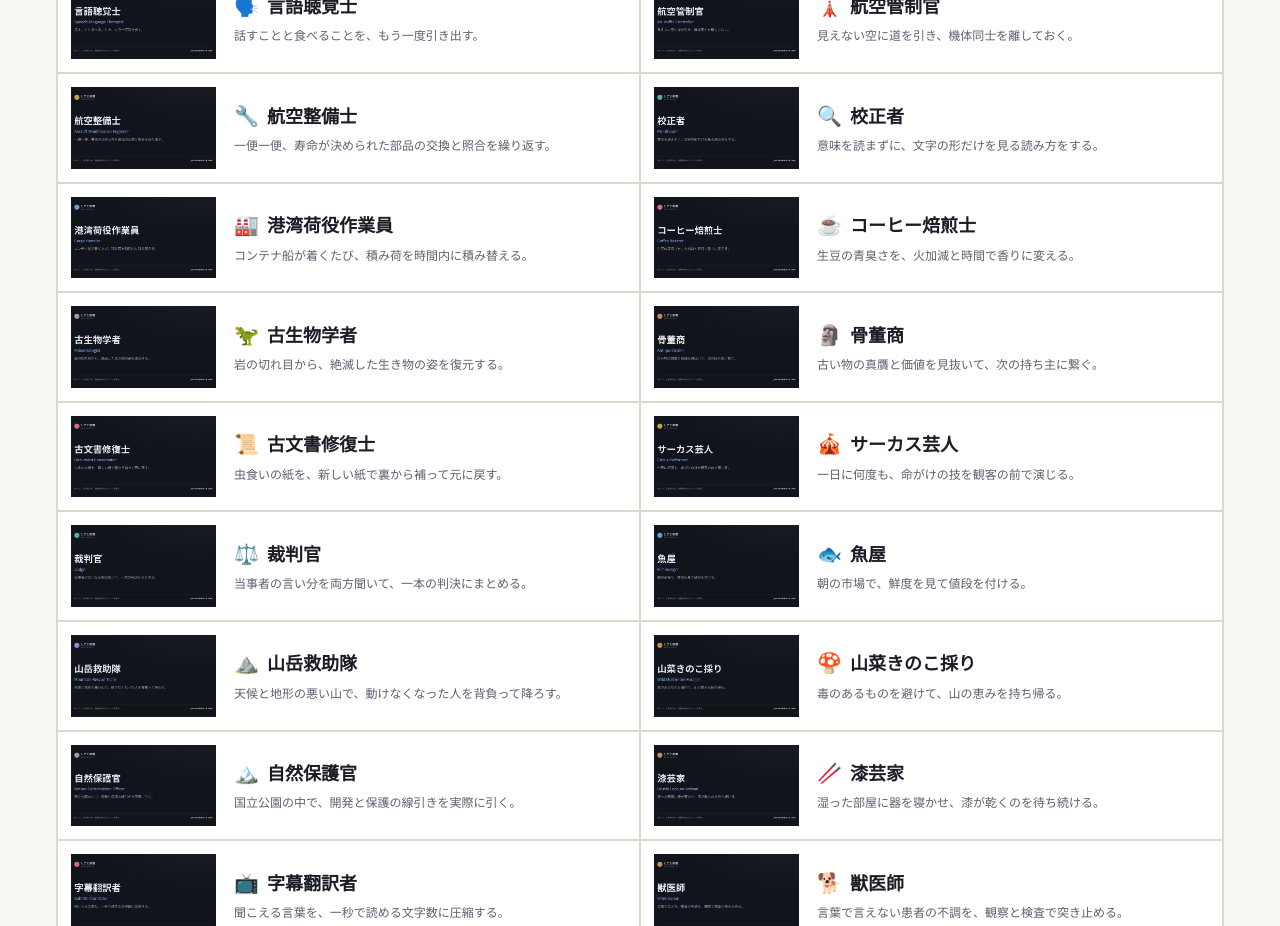
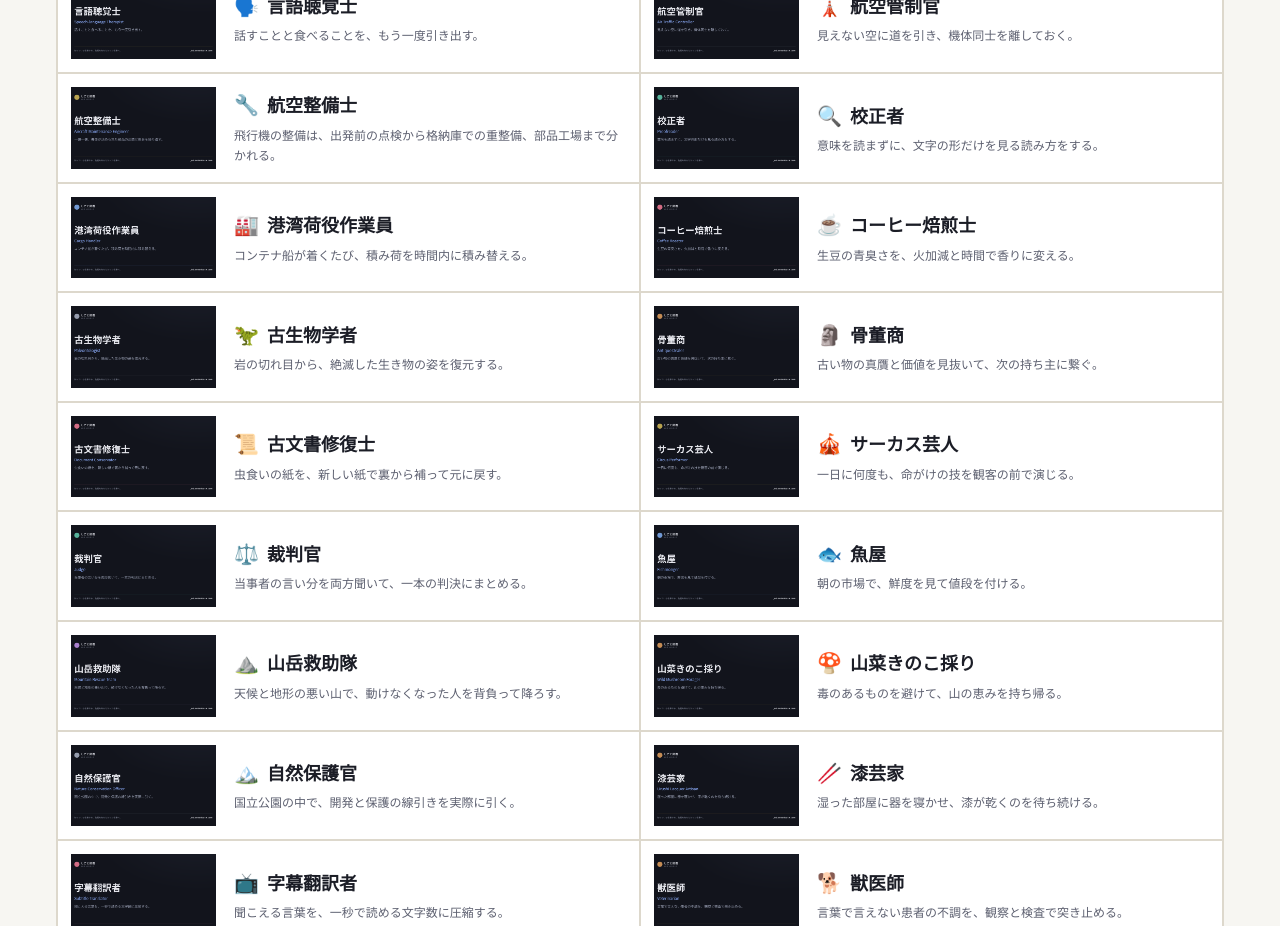
Before and after one commit to nomuonji/job-world, a Next.js app: page /jobs in a window 1280 px wide. Shown: the part 3100-4026 px from the top of the page. Built offline with nearby package versions, Linux system fonts and the light colour scheme.

Commit message:
[CF-Pages-Skip] Rewrite aircraft maintenance job by work area and verified license scope

```diff
--- a/src/app/jobs/[slug]/page.tsx
+++ b/src/app/jobs/[slug]/page.tsx
@@ -18,6 +18,25 @@ import { FromNote } from "@/components/FromNote";
 import { Trail } from "@/components/Trail";
 import { RARITY_LABEL, FAMILIARITY_LABEL } from "@/lib/labels";
 import { shikakuLinkForJob } from "@/lib/shikaku";
+
+/** Structured paragraphs are opt-in via 【section】 markers in a job's existing text. */
+function JobNarrative({ text }: { text: string }) {
+  return (
+    <div className="mt-3 space-y-3">
+      {text.split(/\n{2,}/).map((paragraph, index) => {
+        const section = paragraph.match(/^【([^】]+)】([\s\S]*)$/);
+        return section ? (
+          <section key={index}>
+            <h3 className="font-semibold">{section[1]}</h3>
+            <p className="mt-1 whitespace-pre-line">{section[2]}</p>
+          </section>
+        ) : (
+          <p key={index} className="whitespace-pre-line">{paragraph}</p>
+        );
+      })}
+    </div>
+  );
+}
 
 export function generateStaticParams() {
   return getAllJobs().map((job) => ({ slug: job.slug }));
@@ -186,14 +205,14 @@ export default async function JobPage({
 
       <section className="mt-8">
         <h2 className="text-xl font-bold">どんな仕事か</h2>
-        <p className="mt-3">{job.descriptionJa}</p>
-        {job.aDayJa && <p className="mt-3">{job.aDayJa}</p>}
+        <JobNarrative text={job.descriptionJa} />
+        {job.aDayJa && <JobNarrative text={job.aDayJa} />}
       </section>
 
       {job.howToBecomeJa && (
         <section className="mt-8">
           <h2 className="text-xl font-bold">どうやってなるか</h2>
-          <div className="mt-3 whitespace-pre-line">{job.howToBecomeJa}</div>
+          <JobNarrative text={job.howToBecomeJa} />
         </section>
       )}
 
--- a/src/data/jobs/aerospace.json
+++ b/src/data/jobs/aerospace.json
@@ -71,11 +71,11 @@
       ],
       "kanaJa": "こうくうせいびし",
       "emoji": "🔧",
-      "summaryJa": "一便一便、寿命が決められた部品の交換と照合を繰り返す。",
-      "descriptionJa": "飛行機の機体・エンジン・装備を整備する国家資格職。部品は飛行時間や離着陸回数で寿命が定められており、その履歴を記録し、指定回数に達した部品を漏れなく交換する。作業は深夜の駐機場や格納庫で行われることが多い。年収は令和6年賃金構造基本統計の関連職種で平均約598万円が目安で、一等資格や大手エアライン系列ではさらに上がる。人手不足を背景に待遇改善が進み、将来性は高い。",
-      "surpriseJa": "航空整備士の仕事は「壊れたから直す」ではなく「壊れる前に全部交換する」。部品の寿命が飛行時間で管理され、記録と照合が業務の大半を占める。",
-      "aDayJa": "夜間に格納庫へ出勤し、当日の整備計画と機体の履歴を確認する。指定された部品の交換と点検を手順書どおりに行い、別の整備士がダブルチェックする。記録をシステムに入力し、朝の運航開始までに機体を引き渡して退勤する。",
-      "howToBecomeJa": "航空整備士養成施設（航空大学校・専門学校など）を卒業し、一等・二等航空整備士の国家試験に合格する。就職先はJAL・ANAなどのエアライン、JALエンジニアリングなどの整備会社（MRO）、小型機運航会社など。",
+      "summaryJa": "飛行機の整備は、出発前の点検から格納庫での重整備、部品工場まで分かれる。",
+      "descriptionJa": "【ライン整備｜駐機場】到着機を次便へ送り出すまでに、乗員から不具合情報を受け、外部・機内を点検し、必要な処置・記録・引渡しを行う。ANAの現場例では日中の運航整備と最終便後の夜間整備を区別する。短い折返し時間で判断する仕事。\n\n【ドック整備｜格納庫】機体を一定期間預かり、構造・配線・客室設備などを分担して点検・修復する。ANAベース整備の公表例ではC整備は約10日、重整備は約1か月。これは同社の工程例であり、すべての会社の勤務日数を示す数字ではない。\n\n【ショップ整備｜部品工場】機体から取り外したエンジンや装備品を分解・検査・修理し、再組立や品質確認を行う。飛行機のそばで働くとは限らない。配属先・交替制・夜勤の有無は会社と担当工程によって変わる。",
+      "surpriseJa": "航空整備士が毎日格納庫で部品を交換しているわけではない。次便までの短時間を相手にする人、機体を長期間預かる人、取り外した部品を工場で扱う人がいる。",
+      "aDayJa": "【ラインの一例】次便の準備情報を確認→到着機の乗員から状態を聞く→外部・機内点検と不具合への対応→整備記録・引渡し。ANAライン整備の紹介に基づく例。最終便後の夜間整備は別の工程で、全員が夜勤専従という意味ではない。\n\n【ドックの一例】格納庫で工程表・担当区画を確認→構造・装備・客室の各担当が点検・修復→記録・工程間の確認→整備完了へ引き継ぐ。ANAベース整備の工程例では作業は複数日から数週間に及ぶが、一人が同じ作業を毎日続けるわけではない。\n\n【ショップの一例】取り外されたエンジン・装備品の受入→分解・検査→修理や部品交換→組立・品質確認→機体側の整備工程へ戻す。JALの工場整備の紹介に基づく作業の流れで、勤務時間は工場・配属先ごとに要確認。",
+      "howToBecomeJa": "【進路を選ぶ】航空系専門学校・大学などで学び、整備会社・航空会社の採用へ進む経路がある。採用時に必要な資格、入社後の訓練・取得支援は募集要項ごとに異なる。学校を出ただけで整備後の確認権限が自動的に付くわけではない。\n\n【国家資格と確認責任】国土交通省の業務範囲資料では、一等・二等航空整備士と一等・二等航空運航整備士を区別する。運航整備士は主に日常点検や一定の交換・軽微修理後の確認、航空整備士はより広い整備後の確認を担う。航空機の種類・等級・型式の限定もあるため、資格名だけで担当できる確認行為は決まらない。作業担当と整備後の確認権限を混同しない。\n\n【応募前の確認順】①ライン／ドック／ショップの配属と異動・兼務→②早朝・深夜・交替制・休日の実例→③勤務地・転勤・出張→④採用時の資格要件・機種訓練・社内育成・確認業務の担当範囲→⑤給与は職種区分・年・勤務地・手当・経験年数が明示された求人票や一次統計で比較。出典不明の平均年収や一律の将来性は判断材料にしない。\n\n【空港で隣にいる仕事】グランドハンドリングは荷物や機体の地上支援、航空整備は機体の点検・修復と整備後の確認工程を担う。下の「ここから辿れる仕事」でグランドハンドリングも比較できる。",
       "tags": [
         "setting.sky",
         "setting.outdoors",
@@ -110,15 +110,23 @@
       ],
       "sources": [
         {
-          "titleJa": "国土交通省 航空整備士",
-          "url": "https://www.mlit.go.jp/koku/"
+          "titleJa": "ANAラインメンテナンステクニクス｜運航整備・夜間整備（2026-10-13確認）",
+          "url": "https://www.ltc.ana-g.com/service.html"
         },
         {
-          "titleJa": "e-Stat 賃金構造基本統計調査",
-          "url": "https://www.e-stat.go.jp/"
+          "titleJa": "ANAベースメンテナンステクニクス｜ドック整備の工程（2026-10-13確認）",
+          "url": "https://www.btc.ana-g.com/service.html"
+        },
+        {
+          "titleJa": "JAL｜整備士の運航整備・機体整備・工場整備（2026-10-13確認）",
+          "url": "https://www.jal.com/ja/philosophy-vision/brand/baton/sp/01/"
+        },
+        {
+          "titleJa": "国土交通省｜航空従事者の業務範囲・資格限定（2026-10-13確認）",
+          "url": "https://www.mlit.go.jp/common/000011265.pdf"
         }
       ],
-      "updatedAt": "2026-09-04"
+      "updatedAt": "2026-10-13"
     },
     {
       "slug": "airport-ramp-agent",
```
